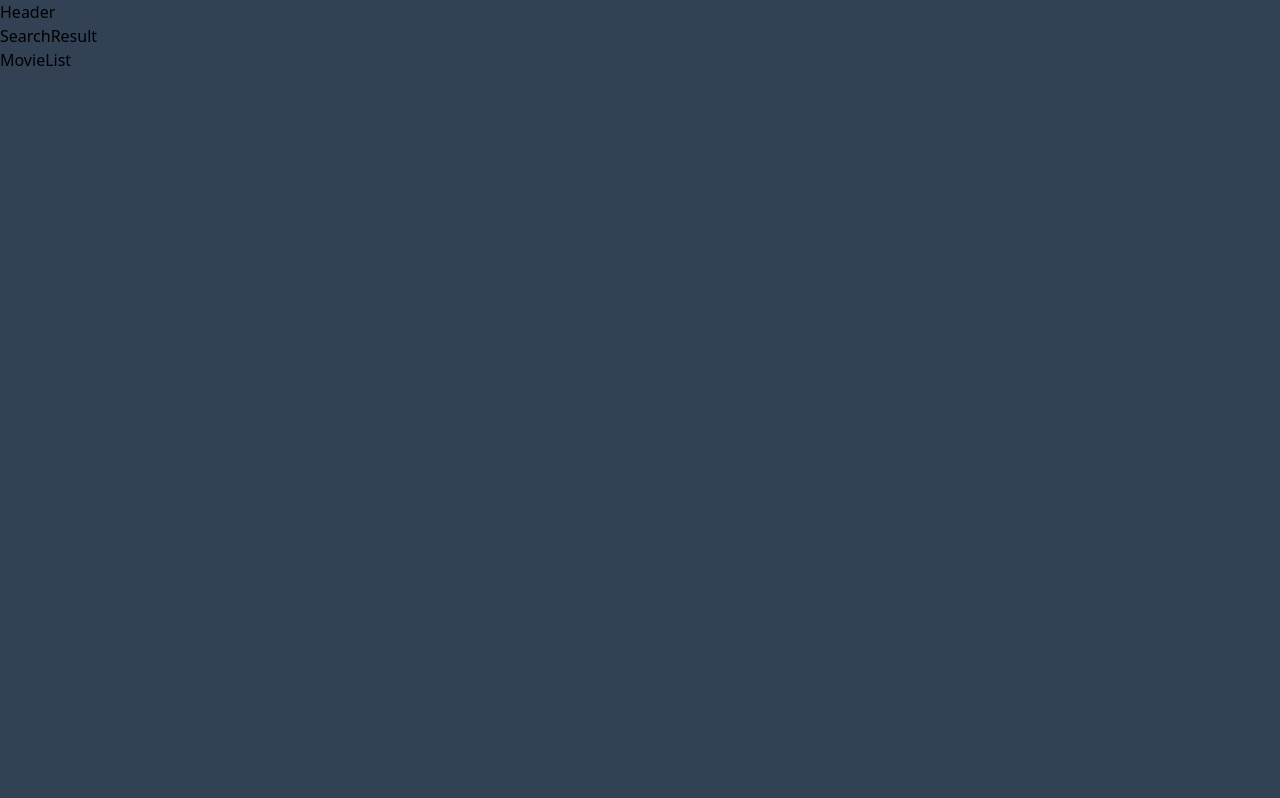
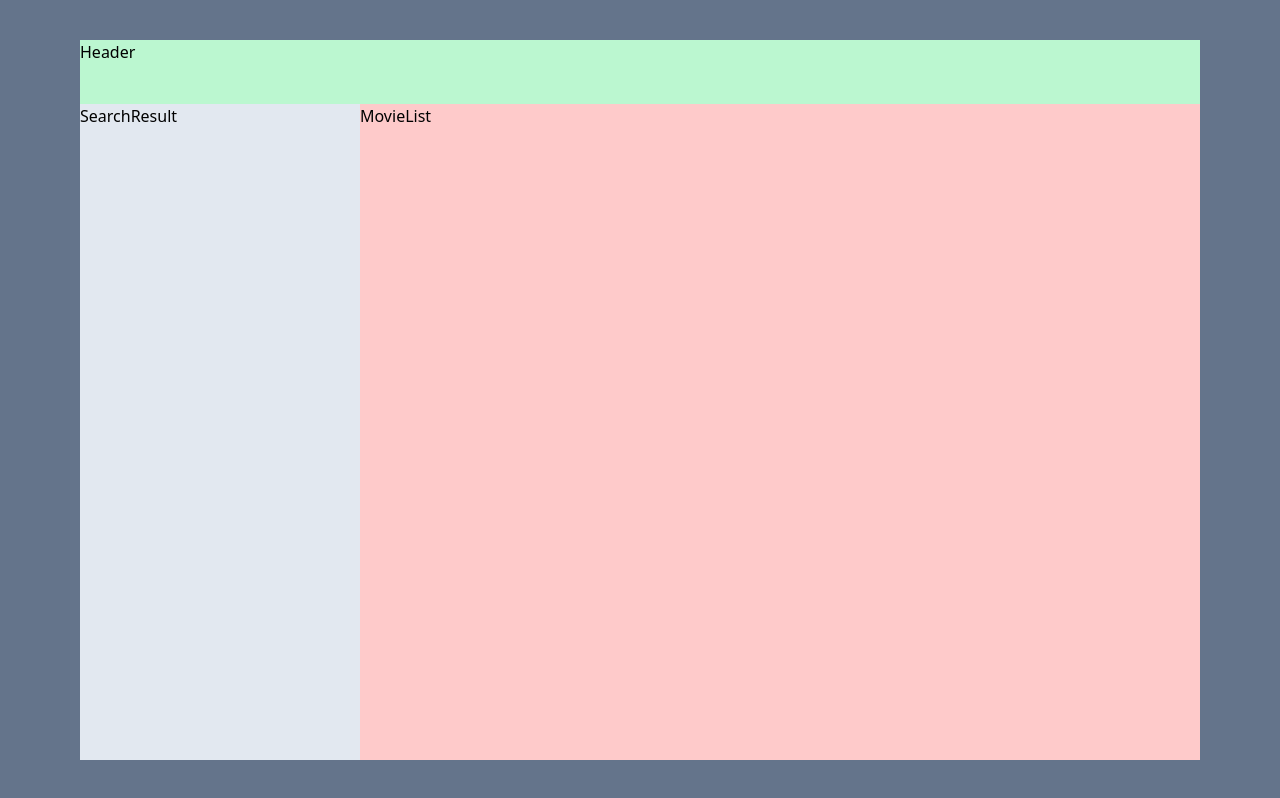
Before and after one commit to IsmayelAlam/practice_react, a React (Create React App) app in the folder movie2rate/: page / in a window 1280 px wide. Built offline with nearby package versions, Linux system fonts and the light colour scheme.

Commit message:
add basic style with tailwind

```diff
--- a/movie2rate/public/index.html
+++ b/movie2rate/public/index.html
@@ -24,7 +24,7 @@
       work correctly both with client-side routing and a non-root public URL.
       Learn how to configure a non-root public URL by running `npm run build`.
     -->
-    <title>React App</title>
+    <title>movie2rate</title>
   </head>
   <body>
     <noscript>You need to enable JavaScript to run this app.</noscript>
--- a/movie2rate/src/App.js
+++ b/movie2rate/src/App.js
@@ -4,7 +4,7 @@ import SearchResult from "./components/SearchResult";
 
 function App() {
   return (
-    <div className="bg-slate-700 h-screen w-screen">
+    <div className="bg-slate-500 w-screen h-screen flex flex-wrap px-20 py-10">
       <Header />
       <SearchResult />
       <MovieList />
--- a/movie2rate/src/components/Header.js
+++ b/movie2rate/src/components/Header.js
@@ -1,3 +1,3 @@
 export default function Header() {
-  return <div>Header</div>;
+  return <div className="w-full bg-green-200 h-16 col-span-2">Header</div>;
 }
--- a/movie2rate/src/components/MovieList.js
+++ b/movie2rate/src/components/MovieList.js
@@ -1,3 +1,3 @@
 export default function MovieList() {
-  return <div>MovieList</div>;
+  return <div className="w-9/12 bg-red-200 h-[calc(100%-4rem)]">MovieList</div>;
 }
--- a/movie2rate/src/components/SearchResult.js
+++ b/movie2rate/src/components/SearchResult.js
@@ -1,3 +1,5 @@
 export default function SearchResult() {
-  return <div>SearchResult</div>;
+  return (
+    <div className="w-3/12 bg-slate-200 h-[calc(100%-4rem)] ">SearchResult</div>
+  );
 }
```
